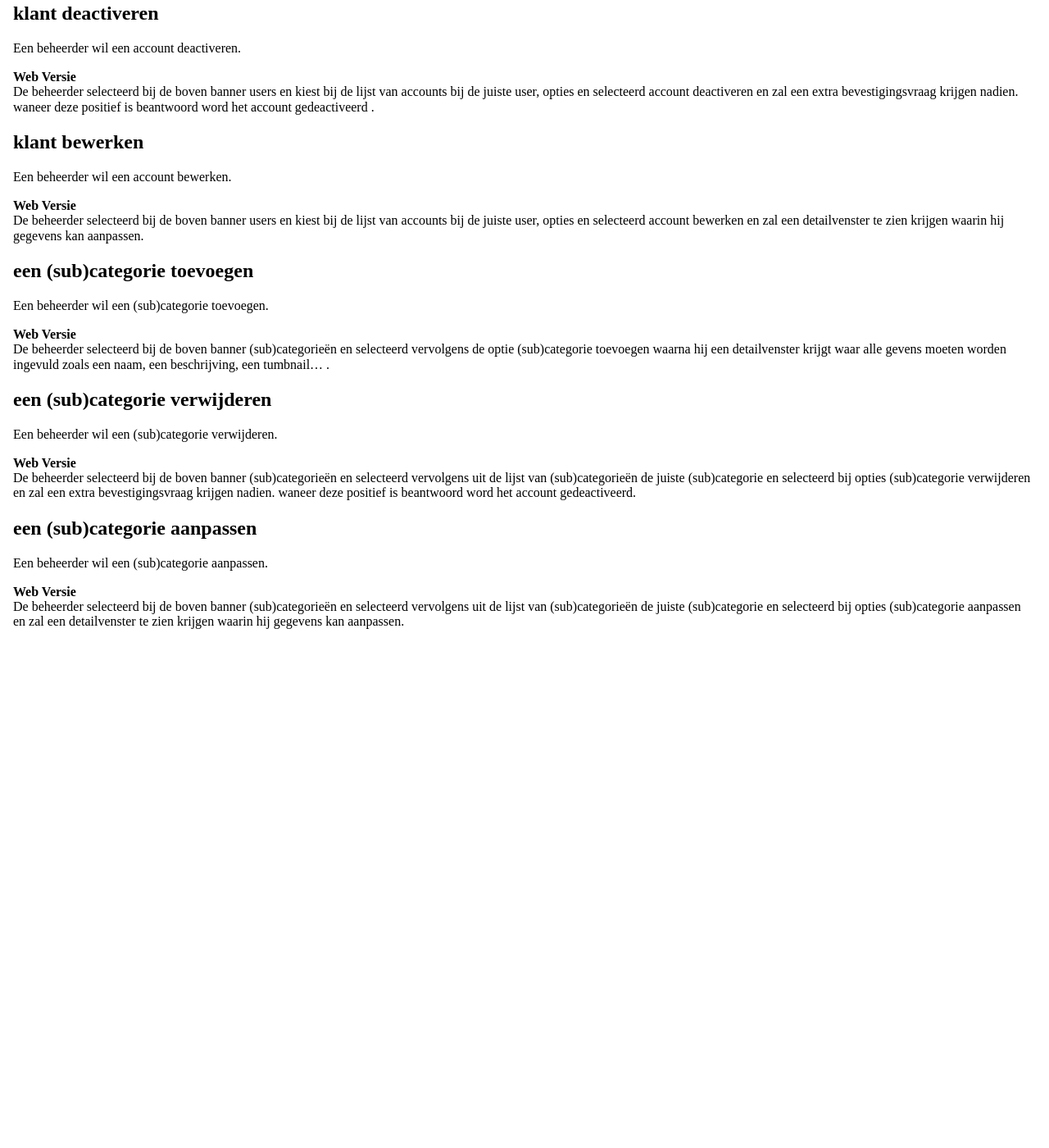
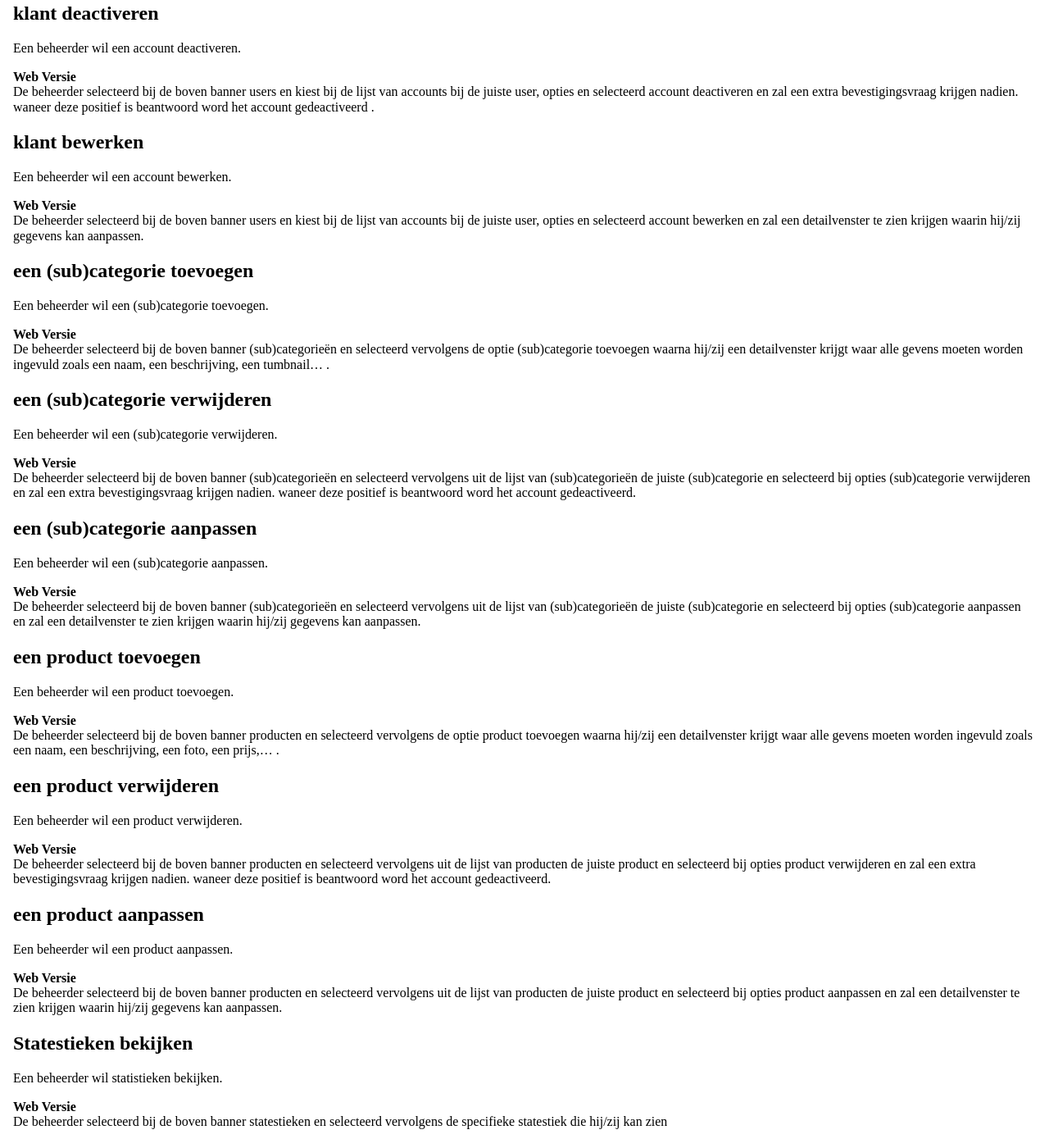
Before and after one commit to briavers/webdev-II-briavers-app, a Jekyll site: the page built from docs/pages/2__define/5-2-0__scenarios__backoffice.md, in a window 1280 px wide and 1400 px high, scrolled down 1118 px. Shown: the whole window at 82% size. Built offline with Jekyll 4.4.1, drawn with Linux system fonts in a browser that asks for light colours; before the commit the page ends 1918 px from its top, so only the background shows below that; some of the changed text lies outside the part shown.

Commit message:
update scenario s

```diff
--- a/docs/pages/2__define/5-2-0__scenarios__backoffice.md
+++ b/docs/pages/2__define/5-2-0__scenarios__backoffice.md
@@ -60,13 +60,13 @@ De beheerder selecteerd bij de boven banner users en kiest bij de lijst van acco
 Een beheerder wil een account bewerken.
 
 **Web Versie**
-De beheerder selecteerd bij de boven banner users en kiest bij de lijst van accounts bij de juiste user, opties en selecteerd account bewerken en zal een detailvenster te zien krijgen waarin hij gegevens kan aanpassen.
+De beheerder selecteerd bij de boven banner users en kiest bij de lijst van accounts bij de juiste user, opties en selecteerd account bewerken en zal een detailvenster te zien krijgen waarin hij/zij gegevens kan aanpassen.
 
 ## een (sub)categorie toevoegen
 Een beheerder wil een (sub)categorie toevoegen.
 
 **Web Versie**
-De beheerder selecteerd bij de boven banner (sub)categorieën en selecteerd vervolgens de optie (sub)categorie toevoegen waarna hij een detailvenster krijgt waar alle gevens moeten worden ingevuld zoals een naam, een beschrijving, een tumbnail... .
+De beheerder selecteerd bij de boven banner (sub)categorieën en selecteerd vervolgens de optie (sub)categorie toevoegen waarna hij/zij een detailvenster krijgt waar alle gevens moeten worden ingevuld zoals een naam, een beschrijving, een tumbnail... .
 
 ## een (sub)categorie verwijderen
 Een beheerder wil een (sub)categorie verwijderen.
@@ -78,4 +78,34 @@ De beheerder selecteerd bij de boven banner (sub)categorieën en selecteerd verv
 Een beheerder wil een (sub)categorie aanpassen.
 
 **Web Versie**
-De beheerder selecteerd bij de boven banner (sub)categorieën en selecteerd vervolgens uit de lijst van (sub)categorieën de juiste (sub)categorie en selecteerd bij opties (sub)categorie aanpassen en zal een detailvenster te zien krijgen waarin hij gegevens kan aanpassen.
+De beheerder selecteerd bij de boven banner (sub)categorieën en selecteerd vervolgens uit de lijst van (sub)categorieën de juiste (sub)categorie en selecteerd bij opties (sub)categorie aanpassen en zal een detailvenster te zien krijgen waarin hij/zij gegevens kan aanpassen.
+
+## een product toevoegen
+Een beheerder wil een product toevoegen.
+
+**Web Versie**
+De beheerder selecteerd bij de boven banner producten en selecteerd vervolgens de optie product toevoegen waarna hij/zij een detailvenster krijgt waar alle gevens moeten worden ingevuld zoals een naam, een beschrijving, een foto, een prijs,... .
+
+## een product verwijderen
+Een beheerder wil een product verwijderen.
+
+**Web Versie**
+De beheerder selecteerd bij de boven banner producten en selecteerd vervolgens uit de lijst van producten de juiste product en selecteerd bij opties product verwijderen en zal een extra bevestigingsvraag krijgen nadien. waneer deze positief is beantwoord word het account gedeactiveerd.
+
+## een product aanpassen
+Een beheerder wil een product aanpassen.
+
+**Web Versie**
+De beheerder selecteerd bij de boven banner producten en selecteerd vervolgens uit de lijst van producten de juiste product en selecteerd bij opties product aanpassen en zal een detailvenster te zien krijgen waarin hij/zij gegevens kan aanpassen.
+
+## Statestieken bekijken
+Een beheerder wil statistieken bekijken.
+
+**Web Versie**
+De beheerder selecteerd bij de boven banner statestieken en selecteerd vervolgens de specifieke statestiek die hij/zij kan zien
+
+## Statestieken aanmaken
+Een beheerder wil statistiek aanmaken en opslaan om zo snel statestieken te kunnen bekijken .
+
+**Web Versie**
+De beheerder selecteerd bij de boven banner statestieken en selecteerd vervolgens de specifieke gegevens statestiek die hij/zij wenst te zien. Nadien kan hij/zij klikken op opslaan om deze op te slaan
```
Also changed, not shown: docs/pages/2__define/4-2-0__requirements__backoffice.md (+1 -1 lines), docs/pages/2__define/5-3-0__scenarios__frontoffice.md (+3 -3 lines).
